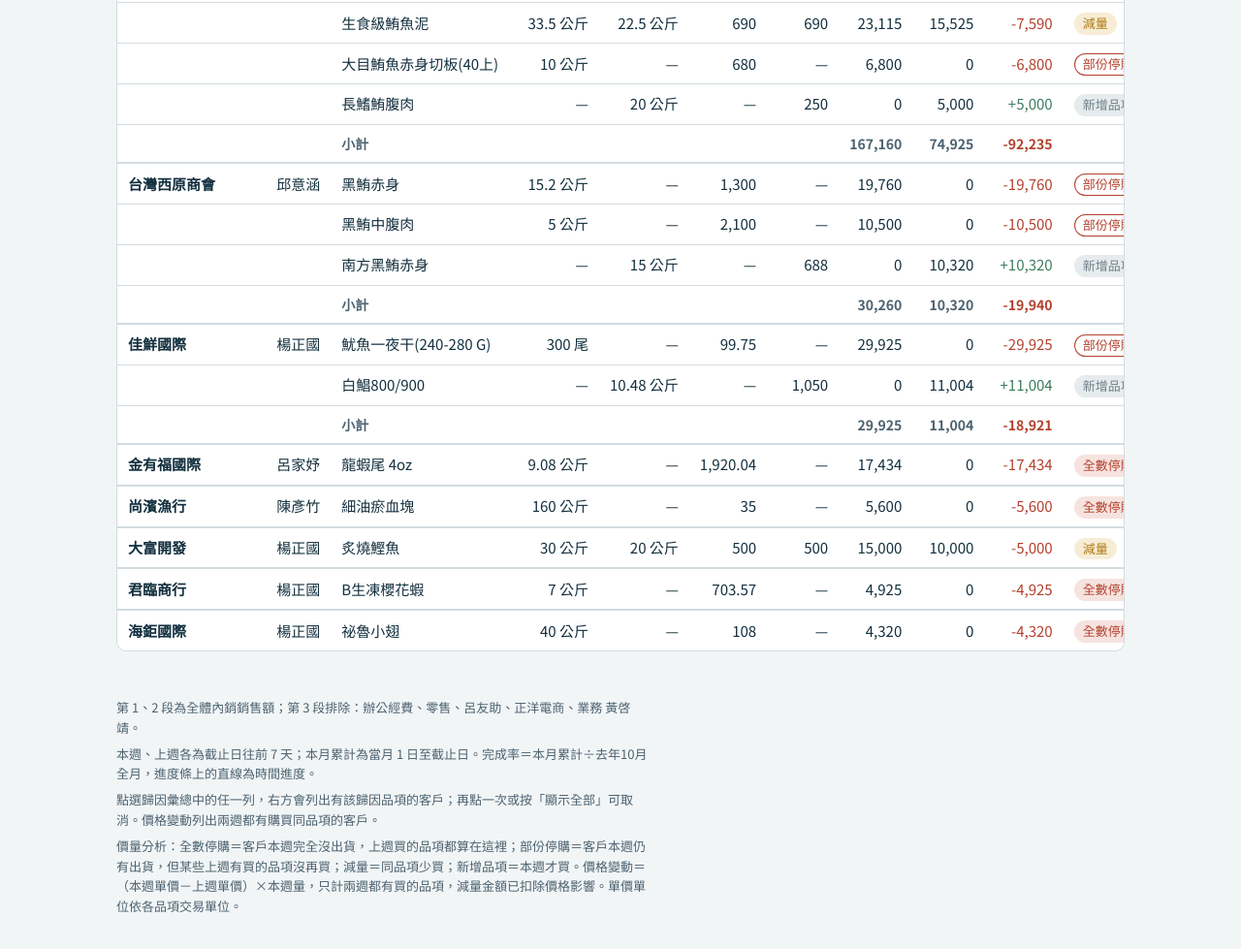
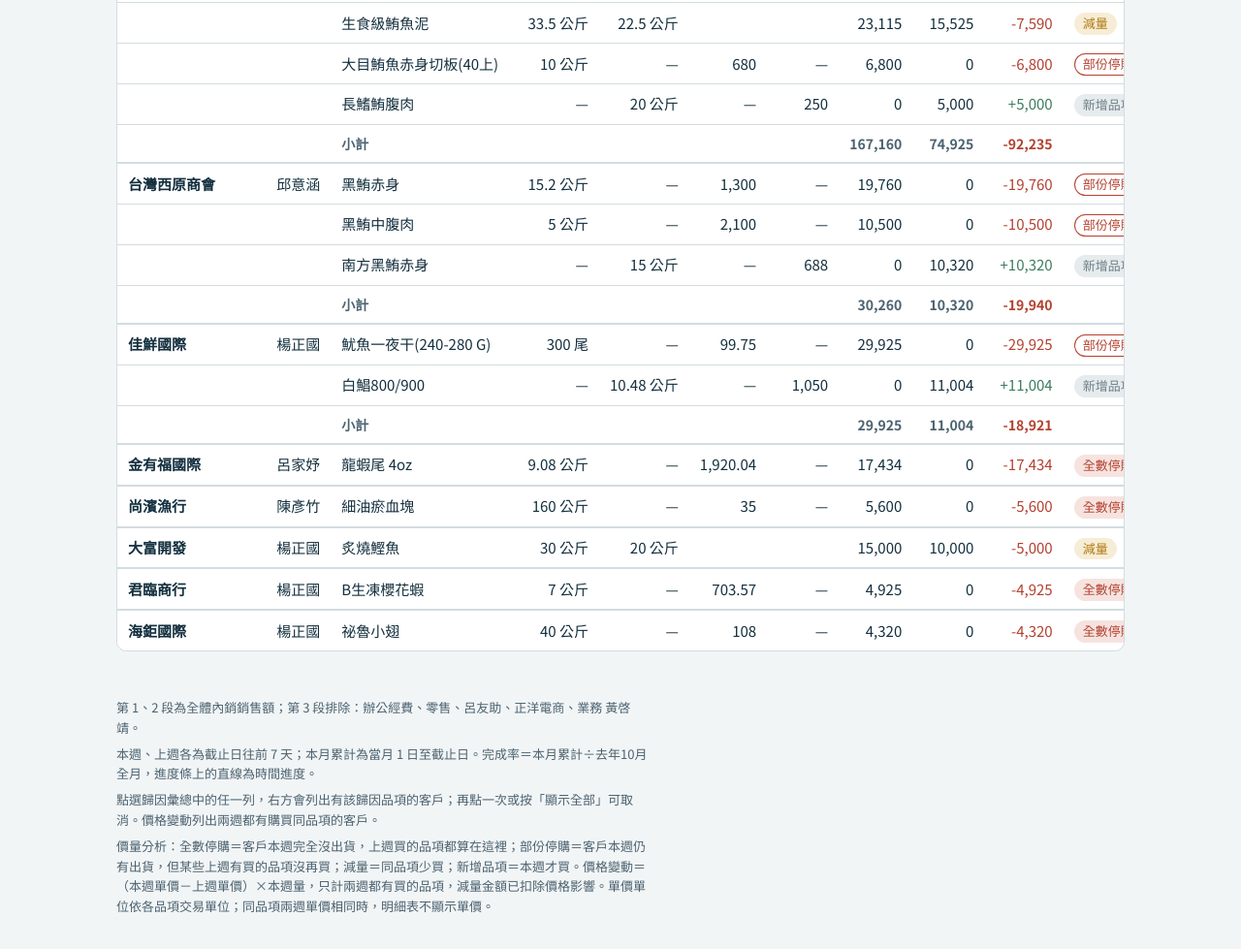
Before and after one commit to Irene88888/Weekly_report, a plain HTML site: page index.html in a window 1280 px wide. Shown: the part 1778-2757 px from the top of the page at 97% size. Drawn offline with Linux system fonts and the light colour scheme.

Commit message:
Add files via upload

```diff
--- a/index.html
+++ b/index.html
@@ -232,7 +232,7 @@
   rows.forEach(r => {
     r.items.forEach((x,i) => h += `<tr class="${i===0?"cust-first":""}"><td>${i===0?`<strong>${esc(r.c)}</strong>`:""}</td><td>${i===0?esc(r.rep):""}</td>
       <td>${esc(x.item)}</td><td class="num">${x.q0?num(x.q0)+" "+esc(x.unit):"—"}</td><td class="num">${x.q1?num(x.q1)+" "+esc(x.unit):"—"}</td>
-      <td class="num">${num(x.p0)}</td><td class="num">${num(x.p1)}</td><td class="num">${yuan(x.s0)}</td><td class="num">${yuan(x.s1)}</td>
+      ${x.p0 !== null && x.p0 === x.p1 ? `<td></td><td></td>` : `<td class="num">${num(x.p0)}</td><td class="num">${num(x.p1)}</td>`}<td class="num">${yuan(x.s0)}</td><td class="num">${yuan(x.s1)}</td>
       <td class="num">${sgn(x.diff)}</td><td>${tag(x.attr)}</td></tr>`);
     if (r.items.length > 1) h += `<tr class="sub"><td></td><td></td><td>小計</td><td></td><td></td><td></td><td></td>
       <td class="num">${yuan(r.s0)}</td><td class="num">${yuan(r.s1)}</td><td class="num">${sgn(r.diff)}</td><td></td></tr>`;
@@ -246,7 +246,7 @@
     <p>第 1、2 段為全體內銷銷售額；第 3 段排除：${DATA.exclude.map(esc).join("、")}。</p>
     <p>本週、上週各為截止日往前 7 天；本月累計為當月 1 日至截止日。完成率＝本月累計÷${esc(H.target_basis)}，進度條上的直線為時間進度。</p>
     <p>點選歸因彙總中的任一列，右方會列出有該歸因品項的客戶；再點一次或按「顯示全部」可取消。價格變動列出兩週都有購買同品項的客戶。</p>
-    <p>價量分析：全數停購＝客戶本週完全沒出貨，上週買的品項都算在這裡；部份停購＝客戶本週仍有出貨，但某些上週有買的品項沒再買；減量＝同品項少買；新增品項＝本週才買。價格變動＝（本週單價－上週單價）×本週量，只計兩週都有買的品項，減量金額已扣除價格影響。單價單位依各品項交易單位。</p>`;
+    <p>價量分析：全數停購＝客戶本週完全沒出貨，上週買的品項都算在這裡；部份停購＝客戶本週仍有出貨，但某些上週有買的品項沒再買；減量＝同品項少買；新增品項＝本週才買。價格變動＝（本週單價－上週單價）×本週量，只計兩週都有買的品項，減量金額已扣除價格影響。單價單位依各品項交易單位；同品項兩週單價相同時，明細表不顯示單價。</p>`;
 }
 
 renderHead(); renderPV(); renderFoot();
```
Also changed, not shown: template.html (+2 -2 lines).
